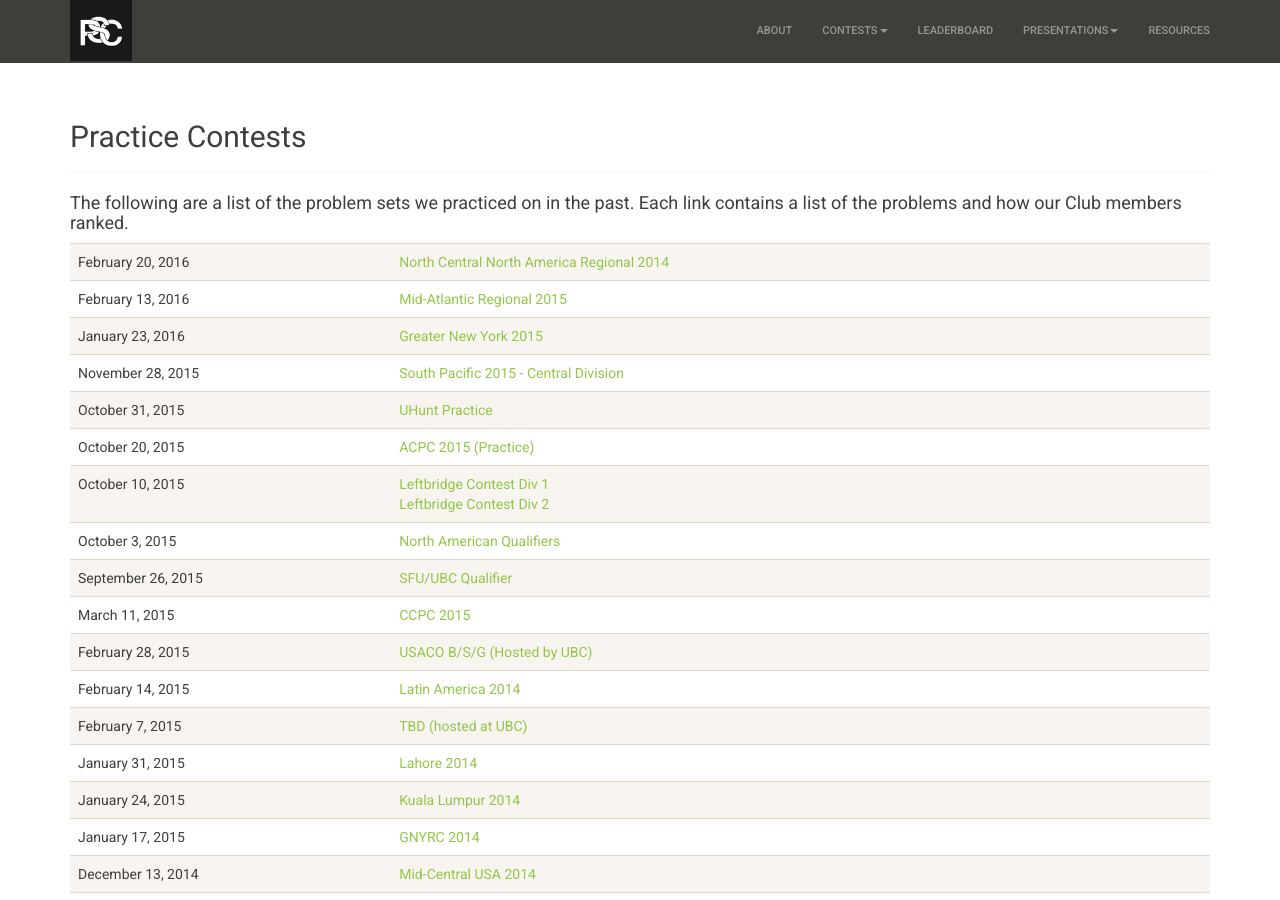
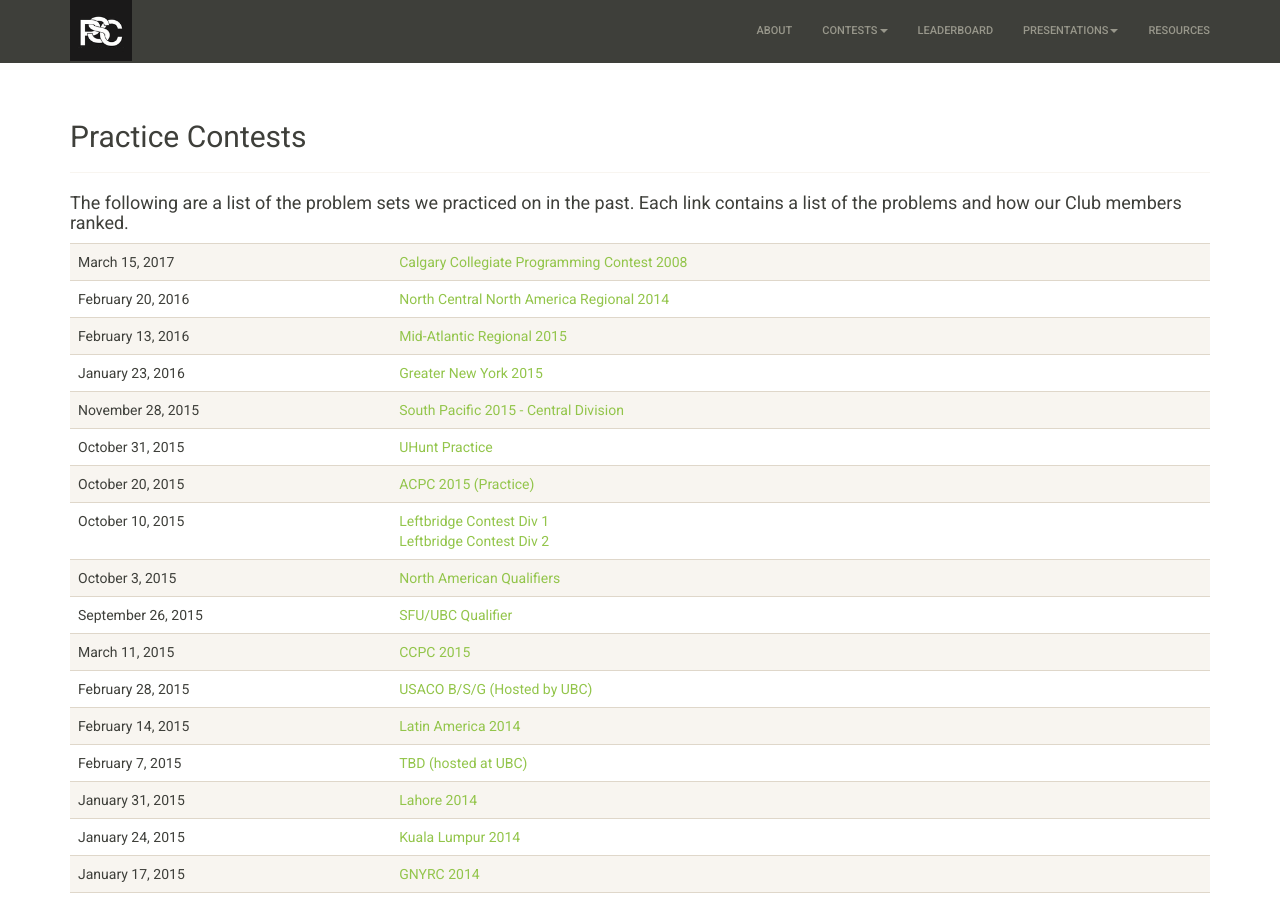
Before and after one commit to ProblemSolvingClub/psc-website, a Jekyll site: the page built from contests/practice/index.html, in a window 1280 px wide and 900 px high. Built offline with Jekyll 4.4.1, drawn with Linux system fonts in a browser that asks for light colours; nearby versions of some CDN libraries.

Commit message:
Update index.html
added 2017-03-15 practice, edited this on github, hopefully everything works..

```diff
--- a/contests/practice/index.html
+++ b/contests/practice/index.html
@@ -13,6 +13,10 @@ title: Practice Contests
 
   <table class="table table-striped">
     <tbody>
+	    	<tr>
+		   <td>March 15, 2017</td>
+		   <td><a href="http://psc.cpsc.ucalgary.ca/practice/2017-03-15/">Calgary Collegiate Programming Contest 2008</a></td>
+		</tr>
     		<tr>
 		   <td>February 20, 2016</td>
 		   <td><a href="http://psc.cpsc.ucalgary.ca/practice/2016-02-20/">North Central North America Regional 2014</a></td>
```
